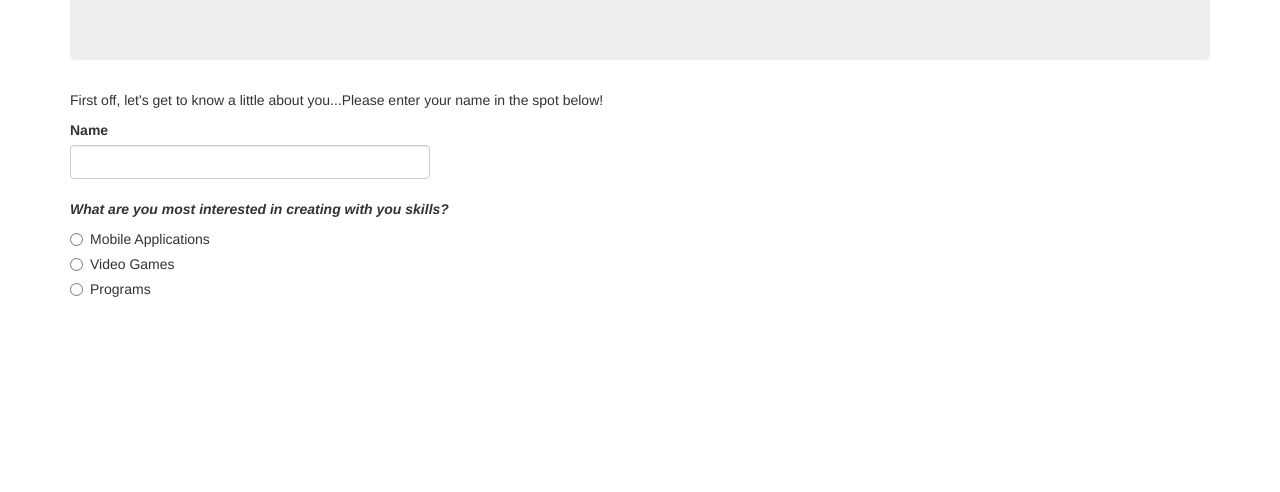
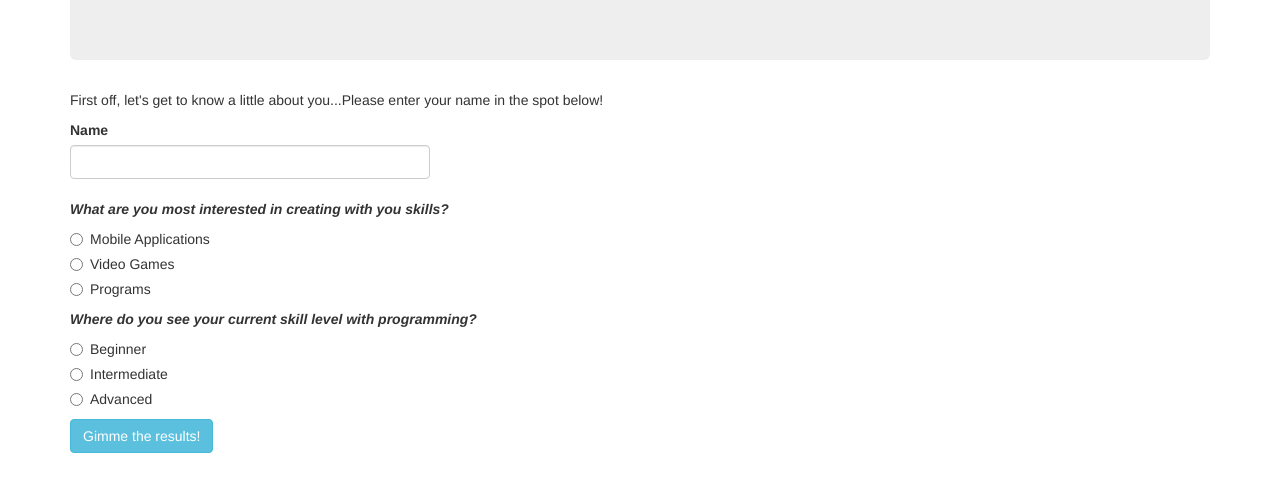
Before and after one commit to 3ntomasino/programming-language-suggester, a plain HTML site: page index.html in a window 1280 px wide. Shown: the part 180-672 px from the top of the page. Drawn offline with Linux system fonts and the light colour scheme.

Commit message:
Add divs for all results, as well as css to display none. Also add another section of radio questions.

```diff
--- a/css/styles.css
+++ b/css/styles.css
@@ -0,0 +1,8 @@
+#csharp, #ruby, #python {
+  display: none;
+}
+
+.questions {
+  font-style: italic;
+  font-weight: bolder;
+}
--- a/index.html
+++ b/index.html
@@ -26,29 +26,54 @@
             </div>
           </div>
           <br>
-          <p><em><strong>What are you most interested in creating with you skills?</strong></em></p>
+          <p class="questions">What are you most interested in creating with you skills?</p>
           <div class="radio">
             <label>
-              <input type="radio" name="optionsRadios" id="optionsRadios1" value="option1">Mobile Applications
+              <input type="radio" name="optionsRadios" id="optionsRadios1" value="apps">Mobile Applications
             </label>
-
           </div>
           <div class="radio">
             <label>
-              <input type="radio" name="optionsRadios" id="optionsRadios1" value="option1">Video Games
+              <input type="radio" name="optionsRadios" id="optionsRadios2" value="games">Video Games
             </label>
-
           </div>
           <div class="radio">
             <label>
-              <input type="radio" name="optionsRadios" id="optionsRadios1" value="option1">Programs
+              <input type="radio" name="optionsRadios" id="optionsRadios3" value="programs">Programs
             </label>
-
           </div>
-
+          <p class="questions">Where do you see your current skill level with programming?</p>
+          <div class="radio">
+            <label>
+              <input type="radio" name="optionsRadios" id="optionsRadios4" value="beginner">Beginner
+            </label>
+          </div>
+          <div class="radio">
+            <label>
+              <input type="radio" name="optionsRadios" id="optionsRadios5" value="intermediate">Intermediate
+            </label>
+          </div>
+          <div class="radio">
+            <label>
+              <input type="radio" name="optionsRadios" id="optionsRadios6" value="advanced">Advanced
+            </label>
+          </div>
+          <button type="submit" class="btn btn-info">Gimme the results!</button>
 
         </div>
       </form>
+      <div id="csharp">
+        <img src="" alt="">
+        <p>Congrats, ! You seem like you'd be perfect for C#.</p>
+      </div>
+      <div id="ruby">
+        <img src="" alt="">
+        <p>Congrats, ! You seem like you'd be perfect for Ruby.</p>
+      </div>
+      <div id="python">
+        <img src="" alt="">
+        <p>Congrats, ! You seem like you'd be perfect for Python.</p>
+      </div>
 
 
     </div>
```
